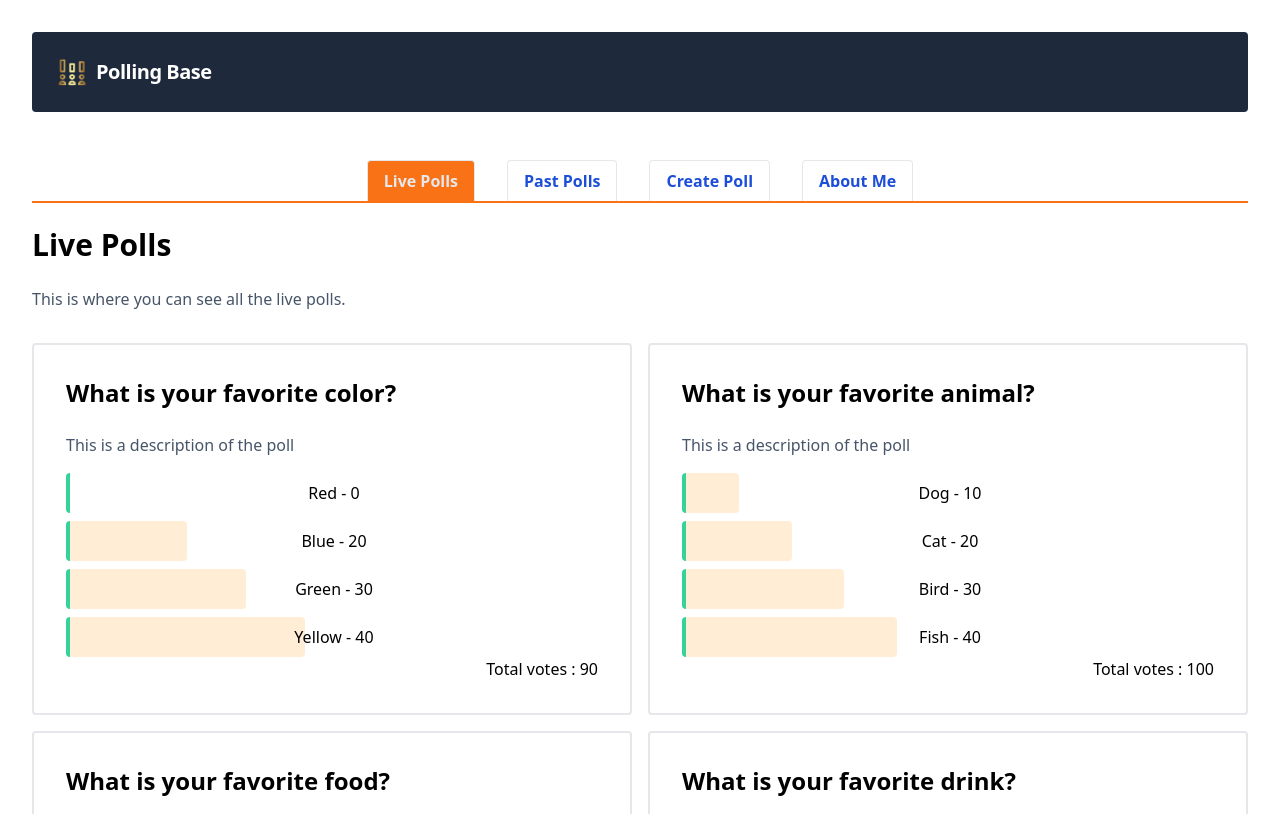
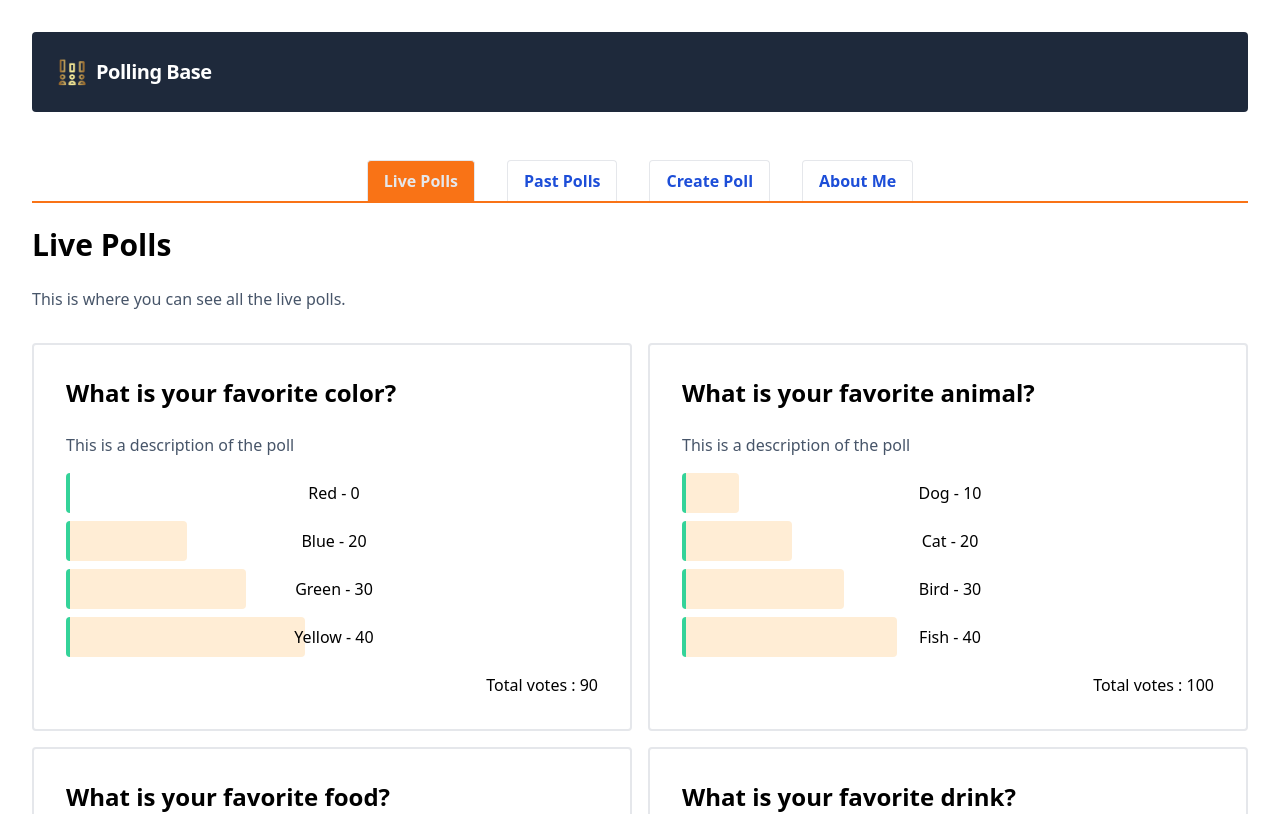
Before and after one commit to Lakshit-Chiranjiv/Polling-app, a Svelte app: page / in a window 1280 px wide. Shown: the top 814 px of the page. Built offline with nearby package versions, Linux system fonts and the light colour scheme.

Commit message:
total votes top margin

```diff
--- a/src/components/Poll.svelte
+++ b/src/components/Poll.svelte
@@ -18,7 +18,7 @@
             </button>
         {/each}
     </div>
-    <p class="text-right">Total votes : {totalVotes}</p>
+    <p class="text-right mt-4">Total votes : {totalVotes}</p>
 </main>
 
 <style>
```
